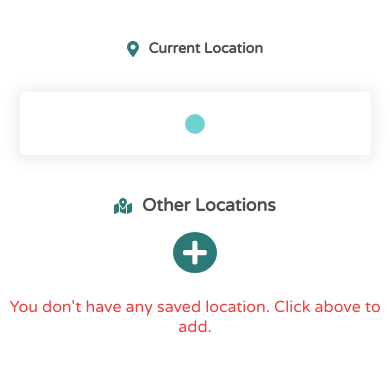
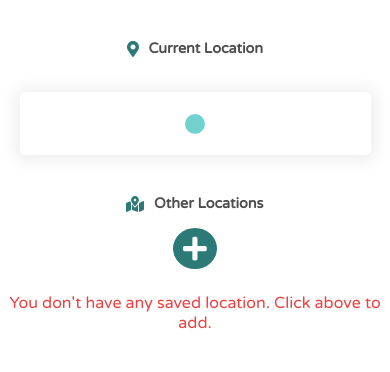
Before and after one commit to Roninanu777/react_weatherapp, a React (Create React App) app: page / in a window 390 px wide. Shown: the top 372 px of the page. Built offline with nearby package versions, Linux system fonts and the light colour scheme; no server answers.

Commit message:
adding media query

```diff
--- a/src/components/OtherLocWeather.js
+++ b/src/components/OtherLocWeather.js
@@ -14,6 +14,7 @@ const Container = styled.div`
     flex-direction: column;
     justify-content: space-between;
     align-items: center;
+    width: 100%;
 `;
 
 const Other = styled.div`
@@ -26,6 +27,9 @@ const P = styled.p`
     font-family: 'Varela Round', sans-serif;
     font-weight: bold;
     color: #4d4d4d;
+    @media (max-width: 450px){
+        font-size: .9rem;
+    }
 `;
 
 const AddError = styled(P)`
```
